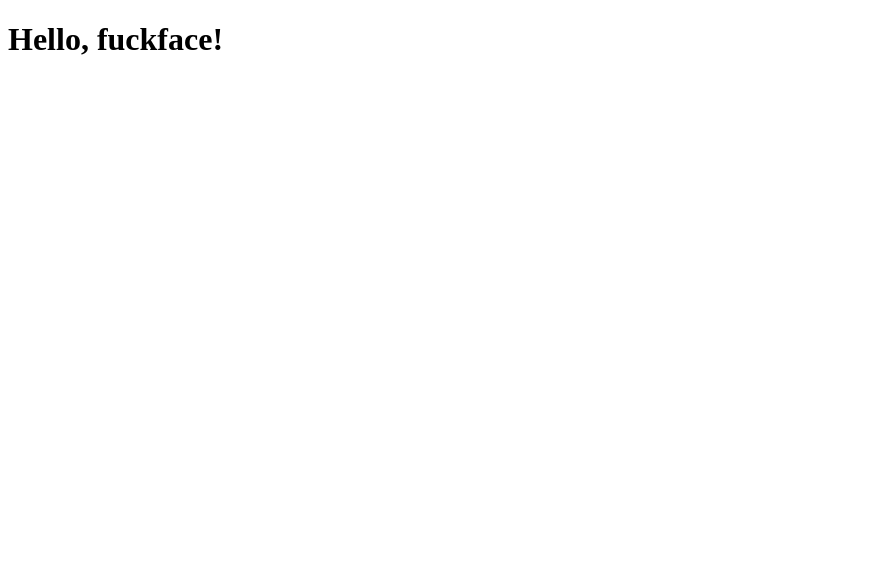
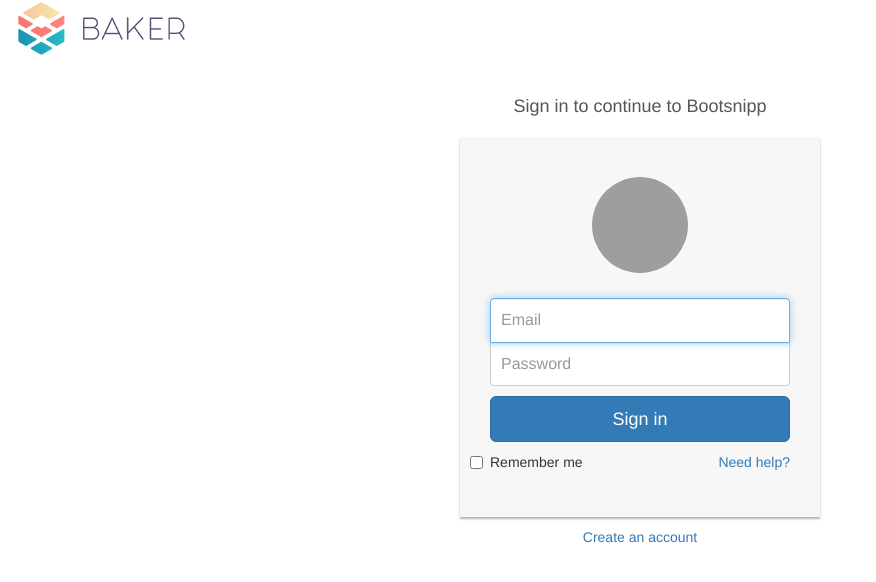
Before and after one commit to davidholiday/baker_thing, a Flask app: page / in a window 1280 px wide. Shown: the top 582 px of the page, without its empty margins (0-876 px from the left). Run offline with Flask 2, Linux system fonts and the light colour scheme; parts of the project's set-up code (start-up, migrations or seed data) failed here and were passed over; some libraries are stand-ins or nearby versions; grey boxes are pictures that could not be loaded.

Commit message:
starting to get the bootstrap whatnot working

```diff
--- a/flask_app_source/app.py
+++ b/flask_app_source/app.py
@@ -2,6 +2,7 @@
 
 from flask import Flask, request, render_template
 from flask_sqlalchemy import SQLAlchemy
+from flask_bootstrap import Bootstrap
 from sqlalchemy_utils import database_exists, create_database, drop_database
 from werkzeug.exceptions import BadRequest
 
@@ -13,6 +14,7 @@ BARE MINIMUM FLASK APP AND DB OBJECT CREATION
 app = Flask(__name__)
 app.config['SQLALCHEMY_DATABASE_URI'] = 'postgresql://postgres@postgres/db1'
 db = SQLAlchemy(app)
+Bootstrap(app)
 
 
 
--- /dev/null
+++ b/flask_app_source/static/custom.css
@@ -0,0 +1,94 @@
+.navbar-logo
+{
+    position: relative;
+    width: 170px;
+    left: 15px;
+    max-height: 70px;
+}
+
+.center {
+     float: none;
+     margin-left: auto;
+     margin-right: auto;
+}
+
+
+
+/*
+    cred to https://gist.github.com/bMinaise/7329874
+*/
+.form-signin
+{
+    max-width: 330px;
+    padding: 15px;
+    margin: 0 auto;
+}
+.form-signin .form-signin-heading, .form-signin .checkbox
+{
+    margin-bottom: 10px;
+}
+.form-signin .checkbox
+{
+    font-weight: normal;
+}
+.form-signin .form-control
+{
+    position: relative;
+    font-size: 16px;
+    height: auto;
+    padding: 10px;
+    -webkit-box-sizing: border-box;
+    -moz-box-sizing: border-box;
+    box-sizing: border-box;
+}
+.form-signin .form-control:focus
+{
+    z-index: 2;
+}
+.form-signin input[type="text"]
+{
+    margin-bottom: -1px;
+    border-bottom-left-radius: 0;
+    border-bottom-right-radius: 0;
+}
+.form-signin input[type="password"]
+{
+    margin-bottom: 10px;
+    border-top-left-radius: 0;
+    border-top-right-radius: 0;
+}
+.account-wall
+{
+    margin-top: 20px;
+    padding: 40px 0px 20px 0px;
+    background-color: #f7f7f7;
+    -moz-box-shadow: 0px 2px 2px rgba(0, 0, 0, 0.3);
+    -webkit-box-shadow: 0px 2px 2px rgba(0, 0, 0, 0.3);
+    box-shadow: 0px 2px 2px rgba(0, 0, 0, 0.3);
+}
+.login-title
+{
+    color: #555;
+    font-size: 18px;
+    font-weight: 400;
+    display: block;
+}
+.profile-img
+{
+    width: 96px;
+    height: 96px;
+    margin: 0 auto 10px;
+    display: block;
+    -moz-border-radius: 50%;
+    -webkit-border-radius: 50%;
+    border-radius: 50%;
+}
+.need-help
+{
+    margin-top: 10px;
+}
+.new-account
+{
+    display: block;
+    margin-top: 10px;
+}
--- a/flask_app_source/templates/index.html
+++ b/flask_app_source/templates/index.html
@@ -1,10 +1,49 @@
-<!DOCTYPE html>
-<html lang="en">
-<head>
-    <meta charset="UTF-8">
-    <title>David's Baker Thing</title>
-</head>
-<body>
-    <h1>Hello, {{ tag }}!</h1>
-</body>
-</html>
+{% extends "bootstrap/base.html" %}
+
+
+{% block styles %}
+    {{super()}}
+    <link rel="stylesheet" href="{{url_for('.static', filename='custom.css')}}">
+{% endblock %}
+
+
+{% block title %}
+    David's thing for Baker
+{% endblock %}
+
+
+{% block navbar %}
+    <div class="navbar navbar-logo">
+        <img src="static/baker-cannabis-technology-logo_nav.png">
+    </div>
+{% endblock %}
+
+
+{% block content %}
+
+    <!-- cred to https://gist.github.com/bMinaise/7329874 -->
+    <div class="container">
+        <div class="row">
+            <div class="col-sm-6 col-md-4 col-md-offset-4">
+                <h1 class="text-center login-title">Sign in to continue to Bootsnipp</h1>
+                <div class="account-wall">
+                    <img class="profile-img" src="https://lh5.googleusercontent.com/-b0-k99FZlyE/AAAAAAAAAAI/AAAAAAAAAAA/eu7opA4byxI/photo.jpg?sz=120"
+                        alt="">
+                    <form class="form-signin">
+                    <input type="text" class="form-control" placeholder="Email" required autofocus>
+                    <input type="password" class="form-control" placeholder="Password" required>
+                    <button class="btn btn-lg btn-primary btn-block" type="submit">
+                        Sign in</button>
+                    <label class="checkbox pull-left">
+                        <input type="checkbox" value="remember-me">
+                        Remember me
+                    </label>
+                    <a href="#" class="pull-right need-help">Need help? </a><span class="clearfix"></span>
+                    </form>
+                </div>
+                <a href="#" class="text-center new-account">Create an account </a>
+            </div>
+        </div>
+    </div>
+
+{% endblock %}
```
Also changed, not shown: flask_app_source/static/baker-cannabis-technology-logo.png (added), flask_app_source/static/baker-cannabis-technology-logo_nav.png (added), 1 other file.
